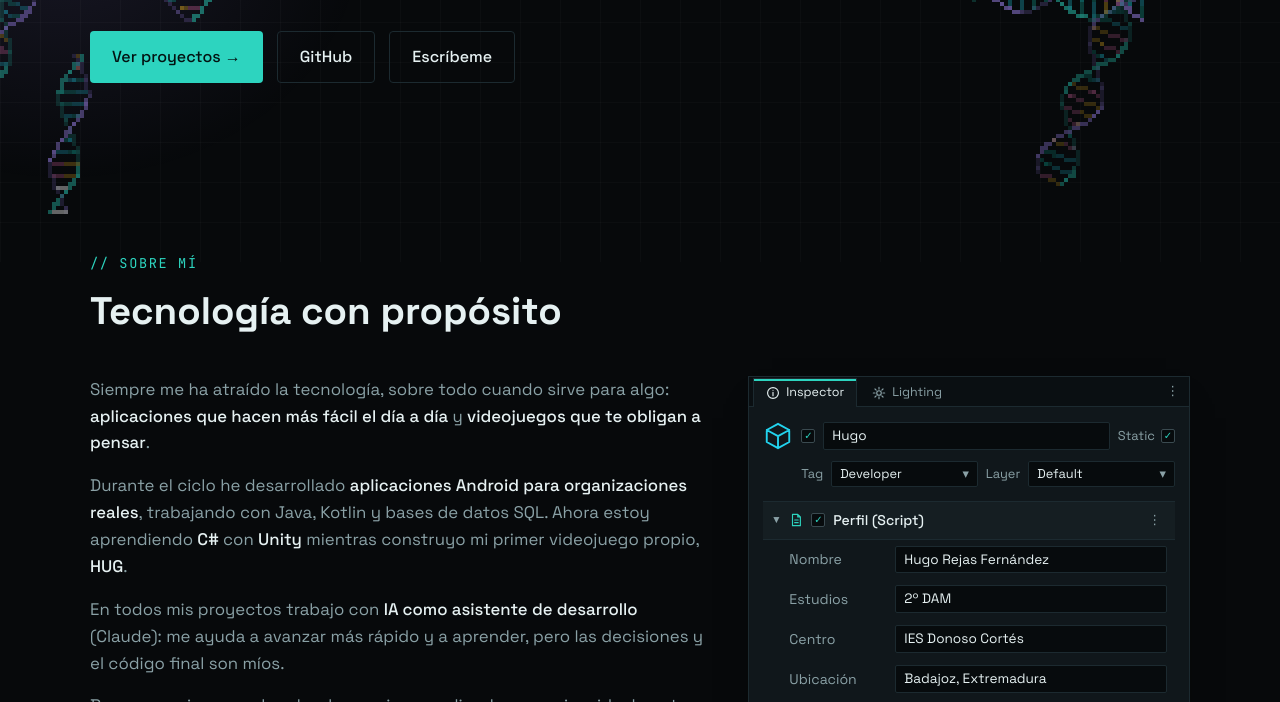
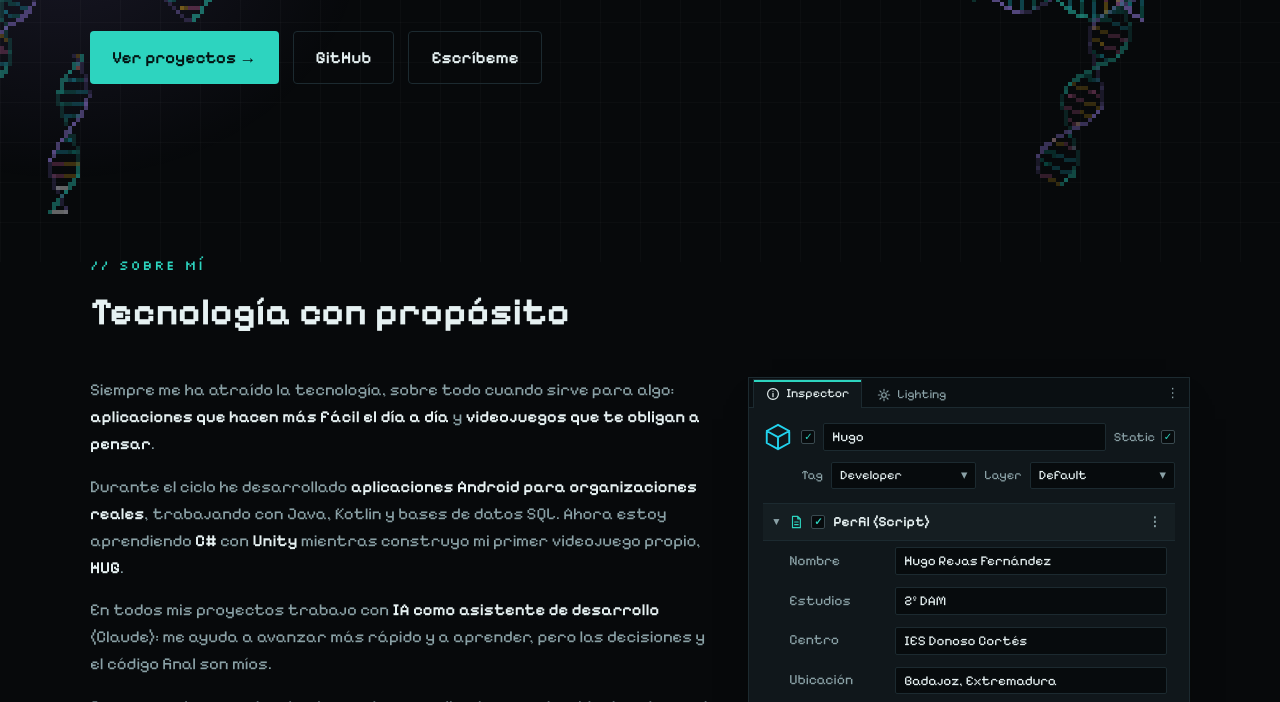
Before and after one commit to PerchaCervantina/PerchaCervantina.github.io, a plain HTML site: page index.html in a window 1280 px wide. Shown: the part 538-1240 px from the top of the page. Drawn offline with Linux system fonts and the light colour scheme.

Commit message:
Tipografía pixelada (Pixelify Sans + Silkscreen, alojadas en el repo) y títulos que se montan píxel a píxel
Co-Authored-By: Claude Opus 5.5 <noreply@anthropic.com>
Claude-Session: https://claude.ai/code/session_0192Di9avBPcgeSbokco6yzP

```diff
--- a/index.html
+++ b/index.html
@@ -5,10 +5,14 @@
 <meta name="viewport" content="width=device-width, initial-scale=1.0">
 <title>Hugo Rejas Fernández · Desarrollador de aplicaciones</title>
 <meta name="description" content="Portfolio de Hugo Rejas Fernández, estudiante de 2º de DAM. Apps Android, Java, Kotlin y SQL. Aprendiendo C# para crear videojuegos.">
-<link rel="preconnect" href="https://fonts.googleapis.com">
-<link rel="preconnect" href="https://fonts.gstatic.com" crossorigin>
-<link href="https://fonts.googleapis.com/css2?family=Space+Grotesk:wght@400;500;700&family=JetBrains+Mono:wght@400;600&display=swap" rel="stylesheet">
+<link rel="preload" href="fonts/pixelify-sans-latin-700-normal.woff2" as="font" type="font/woff2" crossorigin>
+<link rel="preload" href="fonts/pixelify-sans-latin-400-normal.woff2" as="font" type="font/woff2" crossorigin>
 <style>
+  /* fuentes pixeladas (OFL), alojadas en el propio repo */
+  @font-face { font-family: "Pixelify Sans"; src: url(fonts/pixelify-sans-latin-400-normal.woff2) format("woff2"); font-weight: 400; font-display: swap; }
+  @font-face { font-family: "Pixelify Sans"; src: url(fonts/pixelify-sans-latin-600-normal.woff2) format("woff2"); font-weight: 600; font-display: swap; }
+  @font-face { font-family: "Pixelify Sans"; src: url(fonts/pixelify-sans-latin-700-normal.woff2) format("woff2"); font-weight: 700; font-display: swap; }
+  @font-face { font-family: "Silkscreen"; src: url(fonts/silkscreen-latin-400-normal.woff2) format("woff2"); font-weight: 400; font-display: swap; }
   :root {
     --bg: #07090b;
     --bg-2: #0d1215;
@@ -31,14 +35,16 @@
   * { box-sizing: border-box; margin: 0; padding: 0; }
   html { scroll-behavior: smooth; }
   body {
-    font-family: "Space Grotesk", system-ui, sans-serif;
+    font-family: "Pixelify Sans", system-ui, sans-serif;
+    font-size: 17px; -webkit-font-smoothing: none; font-smooth: never;
     background: var(--bg);
     color: var(--text);
     line-height: 1.6;
     overflow-x: hidden;
   }
   a { color: inherit; text-decoration: none; }
-  .mono { font-family: "JetBrains Mono", monospace; }
+  .mono { font-family: "Silkscreen", monospace; letter-spacing: -.02em; }
+  h1, h2, h3, .logo, .btn { font-weight: 700; }
   .wrap { width: min(1100px, 92%); margin: 0 auto; }
 
   /* fondo con brillo */
@@ -91,7 +97,7 @@
   .actions { display: flex; flex-wrap: wrap; gap: 14px; margin-top: 34px; }
   .btn {
     display: inline-flex; align-items: center; gap: 8px;
-    padding: 12px 22px; border-radius: 4px; font-weight: 500; transition: transform .2s, box-shadow .2s, border-color .2s;
+    padding: 12px 22px; border-radius: 4px; font-weight: 600; transition: transform .2s, box-shadow .2s, border-color .2s;
   }
   .btn.primary { background: var(--teal); color: #031312; }
   .btn.primary:hover { transform: translateY(-2px); box-shadow: 0 10px 30px rgba(45,212,191,.3); }
@@ -105,7 +111,7 @@
 
   .about { display: grid; grid-template-columns: 1.4fr 1fr; gap: 40px; align-items: start; }
   .about p { color: var(--muted); margin-bottom: 16px; font-size: 1.05rem; }
-  .about p strong { color: var(--text); font-weight: 500; }
+  .about p strong { color: var(--text); font-weight: 600; }
 
   /* ===== Ventanas al estilo del editor de Unity ===== */
   .ico { width: 14px; height: 14px; flex: none; fill: none; stroke: currentColor; stroke-width: 1.3; stroke-linecap: round; stroke-linejoin: round; }
@@ -145,7 +151,7 @@
   /* inspector: componente */
   .u-comp { border-top: 1px solid var(--line); }
   .u-comp-h {
-    display: flex; align-items: center; gap: 8px; padding: 7px 8px; font-size: .88rem; font-weight: 500;
+    display: flex; align-items: center; gap: 8px; padding: 7px 8px; font-size: .88rem; font-weight: 600;
     background: var(--u-head); border-bottom: 1px solid var(--line);
   }
   .u-comp-h .ico { color: var(--c, var(--teal)); }
@@ -205,7 +211,7 @@
   .project p { color: var(--muted); font-size: .95rem; flex: 1; }
   .chips { display: flex; flex-wrap: wrap; gap: 8px; margin: 18px 0; }
   .chip { font-size: .78rem; padding: 3px 9px; border-radius: 2px; background: rgba(45,212,191,.08); color: var(--teal); border: 1px solid rgba(45,212,191,.2); }
-  .project a.link { color: var(--c); font-weight: 500; font-size: .95rem; }
+  .project a.link { color: var(--c); font-weight: 600; font-size: .95rem; }
   .project a.link:hover { text-decoration: underline; }
   .links { display: flex; flex-wrap: wrap; align-items: center; gap: 16px; }
   .btn-apk {
@@ -221,9 +227,9 @@
   .tree { list-style: none; padding: 6px 0 10px; }
   .tree li { display: flex; align-items: center; gap: 7px; padding: 5px 12px; font-size: .95rem; }
   .tree li .ico { color: var(--muted); }
-  .tree .root { font-weight: 500; background: var(--u-head); border-bottom: 1px solid var(--line); margin-bottom: 4px; }
+  .tree .root { font-weight: 600; background: var(--u-head); border-bottom: 1px solid var(--line); margin-bottom: 4px; }
   .tree .root .ico { color: var(--text); }
-  .tree .l1 { padding-left: 30px; font-weight: 500; }
+  .tree .l1 { padding-left: 30px; font-weight: 600; }
   .tree .l1 .ico { color: var(--cyan); }
   .tree .l2 { padding-left: 64px; color: var(--muted); font-size: .9rem; }
   .tree .on { background: rgba(45,212,191,.16); box-shadow: inset 2px 0 0 var(--teal); }
@@ -231,7 +237,7 @@
 
   /* qué busco: ventana Project con assets */
   .u-crumbs { padding: 8px 14px; border-bottom: 1px solid var(--line); font-size: .78rem; color: var(--muted); }
-  .u-crumbs b { color: var(--text); font-weight: 500; }
+  .u-crumbs b { color: var(--text); font-weight: 600; }
   .goals { display: grid; grid-template-columns: repeat(auto-fit, minmax(240px, 1fr)); gap: 14px; padding: 16px; }
   .goal { position: relative; background: var(--bg-2); border: 1px solid var(--line); padding: 22px; transition: border-color .2s; }
   .goal::after {
@@ -552,9 +558,97 @@
     setTimeout(tick, 2500);
   }
 
+  // ===== Títulos que se montan píxel a píxel, subiendo desde abajo =====
+  function ensamblar(el, retraso = 0) {
+    if (calma || el.dataset.montado) return;
+    el.dataset.montado = "1";
+    el.style.visibility = "hidden";
+    const listas = document.fonts ? document.fonts.ready : Promise.resolve();
+    listas.then(() => {
+      const base = el.getBoundingClientRect();
+      const tam = parseFloat(getComputedStyle(el).fontSize);
+      const paso = Math.max(2, Math.round(tam / 13));       // tamaño de cada píxel
+      const M = 24, CAIDA = 220;                             // margen y recorrido desde abajo
+      const W = Math.ceil(base.width) + M * 2, H = Math.ceil(base.height) + M * 2 + CAIDA;
+
+      // 1) pintamos el texto tal y como está maquetado, letra a letra
+      const fuente = document.createElement("canvas");
+      fuente.width = W; fuente.height = H;
+      const f = fuente.getContext("2d");
+      const nodos = document.createTreeWalker(el, NodeFilter.SHOW_TEXT);
+      const rango = document.createRange();
+      for (let n; (n = nodos.nextNode());) {
+        const padre = n.parentElement, cs = getComputedStyle(padre);
+        f.font = `${cs.fontWeight} ${cs.fontSize} ${cs.fontFamily}`;
+        const asc = f.measureText("Hg").fontBoundingBoxAscent || parseFloat(cs.fontSize) * .8;
+        let relleno = cs.color;
+        if (padre.classList.contains("grad")) {
+          const pr = padre.getBoundingClientRect();
+          const g = f.createLinearGradient(pr.left - base.left + M, 0, pr.right - base.left + M, 0);
+          g.addColorStop(0, "#2dd4bf"); g.addColorStop(.5, "#22d3ee"); g.addColorStop(1, "#a78bfa");
+          relleno = g;
+        }
+        f.fillStyle = relleno;
+        for (let i = 0; i < n.length; i++) {
+          if (!n.data[i].trim()) continue;
+          rango.setStart(n, i); rango.setEnd(n, i + 1);
+          const r = rango.getClientRects()[0];
+          if (r) f.fillText(n.data[i], r.left - base.left + M, r.top - base.top + M + asc);
+        }
+      }
+
+      // 2) lo convertimos en píxeles gordos que vuelan a su sitio
+      const datos = f.getImageData(0, 0, W, H).data, piezas = [];
+      for (let y = 0; y < H; y += paso) for (let x = 0; x < W; x += paso) {
+        const k = ((y + (paso >> 1)) * W + x + (paso >> 1)) * 4;
+        if (datos[k + 3] > 110) piezas.push({
+          tx: x, ty: y, col: `rgb(${datos[k]},${datos[k + 1]},${datos[k + 2]})`,
+          sx: x + (Math.random() - .5) * 60, sy: H - Math.random() * CAIDA * .6,
+          t0: retraso + x / W * .45 + Math.random() * .35, dur: .45 + Math.random() * .4
+        });
+      }
+      const cv = document.createElement("canvas"), dpr = Math.min(2, devicePixelRatio || 1);
+      cv.width = W * dpr; cv.height = H * dpr;
+      cv.style.cssText = `position:absolute;left:${-M}px;top:${-M}px;width:${W}px;height:${H}px;pointer-events:none;z-index:2;visibility:visible`;
+      el.style.position = "relative";
+      el.appendChild(cv);
+      const c = cv.getContext("2d"); c.scale(dpr, dpr);
+      const fin = Math.max(...piezas.map(p => p.t0 + p.dur), 0) + .05;
+      const sube = t => 1 - Math.pow(1 - t, 3);
+      let inicio = null;
+      (function cuadro(ms) {
+        if (inicio === null) inicio = ms;
+        const t = (ms - inicio) / 1000;
+        c.clearRect(0, 0, W, H);
+        for (const p of piezas) {
+          const u = (t - p.t0) / p.dur;
+          if (u <= 0) continue;
+          const e = sube(Math.min(1, u));
+          // saltitos de píxel en píxel, como un sprite
+          const x = Math.round((p.sx + (p.tx - p.sx) * e) / paso) * paso;
+          const y = Math.round((p.sy + (p.ty - p.sy) * e) / paso) * paso;
+          c.globalAlpha = Math.min(1, u * 3);
+          c.fillStyle = u < 1 && u > .85 ? "#ffffff" : p.col;
+          c.fillRect(x, y, paso, paso);
+        }
+        if (t < fin) return requestAnimationFrame(cuadro);
+        // 3) cambiamos los píxeles por el texto real
+        el.style.visibility = "";
+        cv.style.transition = "opacity .35s"; cv.style.opacity = "0";
+        setTimeout(() => cv.remove(), 400);
+      })(performance.now());
+    });
+  }
+  ensamblar(document.querySelector(".hero h1"), .15);
+
   // aparición de secciones y enlace activo del menú
   const io = new IntersectionObserver(entries => {
-    entries.forEach(e => { if (e.isIntersecting) e.target.classList.add("show"); });
+    entries.forEach(e => {
+      if (!e.isIntersecting) return;
+      e.target.classList.add("show");
+      const t = e.target.querySelector("h2");
+      if (t) ensamblar(t, .1);
+    });
   }, { threshold: 0.12 });
   document.querySelectorAll(".reveal").forEach(s => io.observe(s));
 
```
Also changed, not shown: fonts/OFL-PixelifySans.txt (added), fonts/OFL-Silkscreen.txt (added), fonts/pixelify-sans-latin-400-normal.woff2 (added), fonts/pixelify-sans-latin-600-normal.woff2 (added), fonts/pixelify-sans-latin-700-normal.woff2 (added), fonts/silkscreen-latin-400-normal.woff2 (added).
